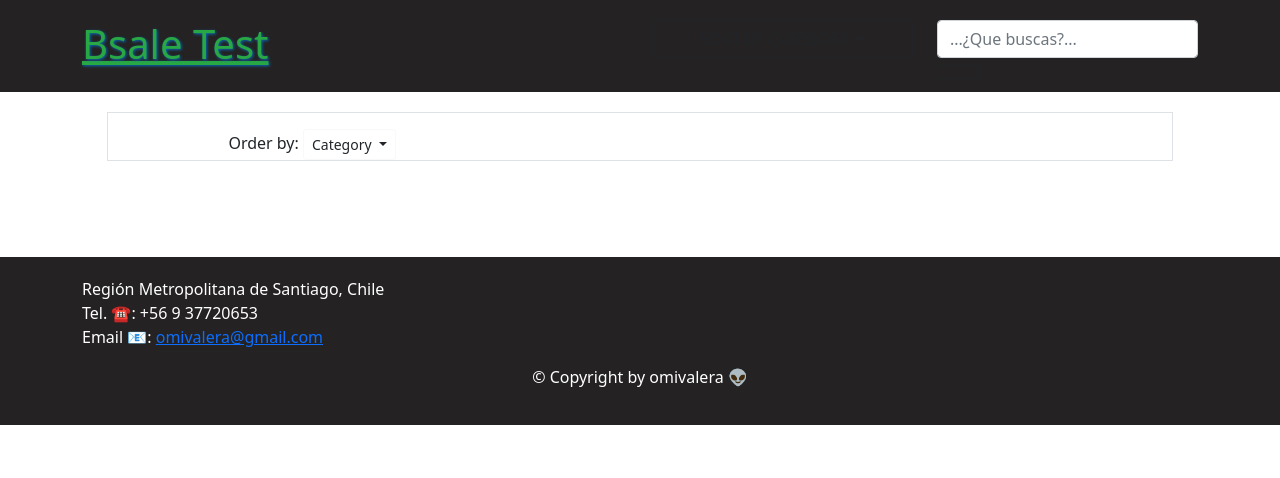
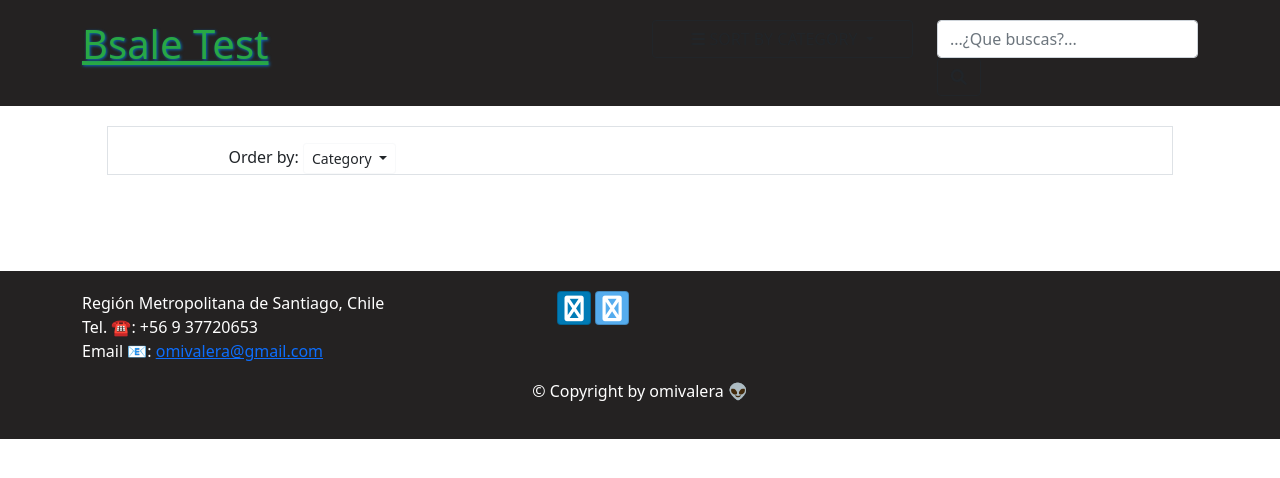
Before and after one commit to omivalera/bsale_front, a plain HTML site: page index.html in a window 1280 px wide. Drawn offline with nearby package versions, Linux system fonts and the light colour scheme.

Commit message:
netilfy config

```diff
--- a/index.html
+++ b/index.html
@@ -13,6 +13,8 @@
     <link rel="stylesheet" href="./node_modules/bootstrap-social/bootstrap-social.css"> -->
 
     <link rel="stylesheet" href="https://cdn.jsdelivr.net/npm/bootstrap@5.1.3/dist/css/bootstrap.min.css" integrity="sha384-1BmE4kWBq78iYhFldvKuhfTAU6auU8tT94WrHftjDbrCEXSU1oBoqyl2QvZ6jIW3" crossorigin="anonymous">
+    <link rel="stylesheet" href="https://cdnjs.cloudflare.com/ajax/libs/bootstrap-social/5.1.1/bootstrap-social.min.css" integrity="sha512-f8mUMCRNrJxPBDzPJx3n+Y5TC5xp6SmStstEfgsDXZJTcxBakoB5hvPLhAfJKa9rCvH+n3xpJ2vQByxLk4WP2g==" crossorigin="anonymous" referrerpolicy="no-referrer" />
+    <link rel="stylesheet" href="https://cdnjs.cloudflare.com/ajax/libs/font-awesome/6.0.0/css/all.min.css" integrity="sha512-9usAa10IRO0HhonpyAIVpjrylPvoDwiPUiKdWk5t3PyolY1cOd4DSE0Ga+ri4AuTroPR5aQvXU9xC6qOPnzFeg==" crossorigin="anonymous" referrerpolicy="no-referrer" />
     <script src="https://cdn.jsdelivr.net/npm/bootstrap@5.1.3/dist/js/bootstrap.min.js" integrity="sha384-QJHtvGhmr9XOIpI6YVutG+2QOK9T+ZnN4kzFN1RtK3zEFEIsxhlmWl5/YESvpZ13" crossorigin="anonymous"></script>
     <script src="https://code.jquery.com/jquery-3.6.0.min.js" integrity="sha256-/xUj+3OJU5yExlq6GSYGSHk7tPXikynS7ogEvDej/m4=" crossorigin="anonymous"></script>
     <script
@@ -154,13 +156,17 @@
     </footer>
 
     <!-- jQuery first, then Popper.js, then Bootstrap JS. -->
+
     <link rel="stylesheet" href="https://cdn.jsdelivr.net/npm/bootstrap@5.1.3/dist/css/bootstrap.min.css" integrity="sha384-1BmE4kWBq78iYhFldvKuhfTAU6auU8tT94WrHftjDbrCEXSU1oBoqyl2QvZ6jIW3" crossorigin="anonymous">
+    <link rel="stylesheet" href="https://cdnjs.cloudflare.com/ajax/libs/bootstrap-social/5.1.1/bootstrap-social.min.css" integrity="sha512-f8mUMCRNrJxPBDzPJx3n+Y5TC5xp6SmStstEfgsDXZJTcxBakoB5hvPLhAfJKa9rCvH+n3xpJ2vQByxLk4WP2g==" crossorigin="anonymous" referrerpolicy="no-referrer" />
+    <link rel="stylesheet" href="https://cdnjs.cloudflare.com/ajax/libs/font-awesome/6.0.0/css/all.min.css" integrity="sha512-9usAa10IRO0HhonpyAIVpjrylPvoDwiPUiKdWk5t3PyolY1cOd4DSE0Ga+ri4AuTroPR5aQvXU9xC6qOPnzFeg==" crossorigin="anonymous" referrerpolicy="no-referrer" />
     <script src="https://cdn.jsdelivr.net/npm/bootstrap@5.1.3/dist/js/bootstrap.min.js" integrity="sha384-QJHtvGhmr9XOIpI6YVutG+2QOK9T+ZnN4kzFN1RtK3zEFEIsxhlmWl5/YESvpZ13" crossorigin="anonymous"></script>
     <script src="https://code.jquery.com/jquery-3.6.0.min.js" integrity="sha256-/xUj+3OJU5yExlq6GSYGSHk7tPXikynS7ogEvDej/m4=" crossorigin="anonymous"></script>
     <script
   src="https://code.jquery.com/jquery-3.6.0.js"
   integrity="sha256-H+K7U5CnXl1h5ywQfKtSj8PCmoN9aaq30gDh27Xc0jk="
   crossorigin="anonymous"></script>
+  <script src="https://cdnjs.cloudflare.com/ajax/libs/popper.js/2.11.2/umd/popper.min.js" integrity="sha512-aDciVjp+txtxTJWsp8aRwttA0vR2sJMk/73ZT7ExuEHv7I5E6iyyobpFOlEFkq59mWW8ToYGuVZFnwhwIUisKA==" crossorigin="anonymous" referrerpolicy="no-referrer"></script>
 
 
 
```
